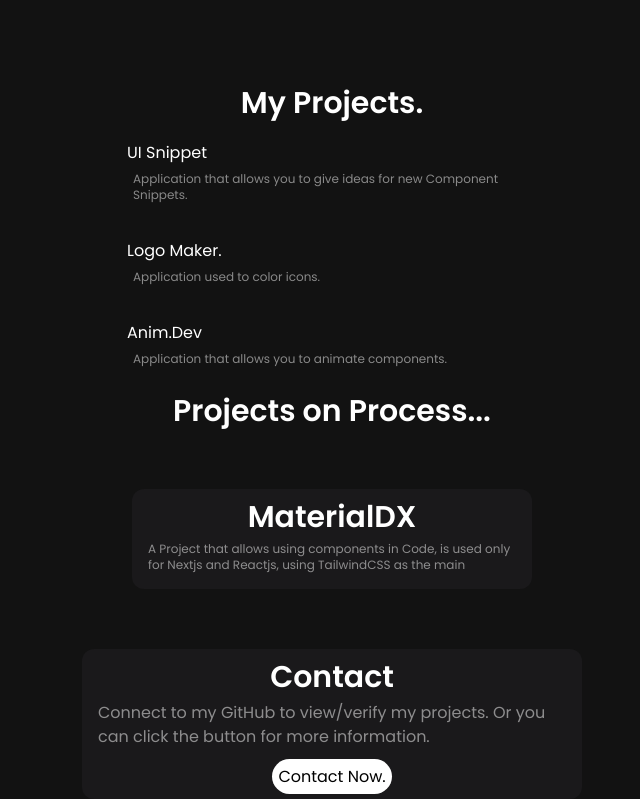
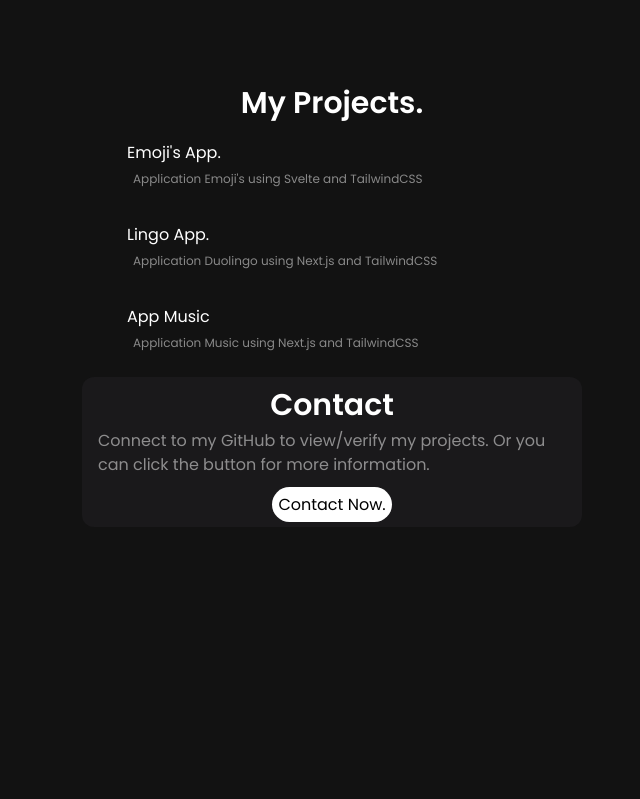
Before and after one commit to NopAngel/nieto, a React (Vite) app: page / in a window 1280 px wide. Shown: the part 635-1434 px from the top of the page, without its empty margins (308-948 px from the left). After the commit the page ends 1162 px from the top, so only its background shows below. Built offline with nearby package versions, Linux system fonts and the light colour scheme.

Commit message:
portfolio settings >> 💻

```diff
--- a/src/components/Project.jsx
+++ b/src/components/Project.jsx
@@ -15,29 +15,17 @@ function Project() {
       <h1 className="text-3xl font-semibold">My Projects.</h1>
       <div className="w-[90%] mx-auto text-center">
         <CardProject
-          Title="UI Snippet"
-          Description="Application that allows you to give ideas for new Component Snippets."
+          Title="Emoji's App."
+          Description="Application Emoji's using Svelte and TailwindCSS"
+        />
+         <CardProject
+          Title="Lingo App."
+          Description="Application Duolingo using Next.js and TailwindCSS"
         />
         <CardProject
-          Title="Logo Maker."
-          Description="
-Application used to color icons."
+          Title="App Music"
+          Description="Application Music using Next.js and TailwindCSS"
         />
-        <CardProject
-          Title="Anim.Dev"
-          Description="Application that allows you to animate components."
-        />
-
-        <h1 className="text-3xl font-semibold">Projects on Process...</h1>
-        <div>
-          <div className="w-[400px] mx-auto mt-[60px] text-left bg-[rgb(26,25,27)] p-[10px] rounded-xl mb-[60px]">
-            <h1 className="text-center text-3xl font-semibold">MaterialDX</h1>
-            <p className="text-xs opacity-50 p-[6px]">
-              A Project that allows using components in Code, is used only for
-              Nextjs and Reactjs, using TailwindCSS as the main
-            </p>
-          </div>
-        </div>
       </div>
     </article>
   );
--- a/src/components/Sidebar.jsx
+++ b/src/components/Sidebar.jsx
@@ -1,9 +1,9 @@
-import { FiHome, FiGithub, FiBook } from "react-icons/fi";
+import { FiHome, FiGithub } from "react-icons/fi";
 import React from "react";
 
 function Sidebar() {
   return (
-    <div
+    <nav
       className="sticky top-6 z-20 bg-[rgba(26,25,27,0.44)] backdrop-blur-sm w-[200px] border-neutral-800 mx-auto rounded-xl"
       id="anim-dv"
     >
@@ -15,12 +15,12 @@ function Sidebar() {
         </li>
 
         <li>
-          <a href="https://github.com/Angel45003/nieto.com">
+          <a href="https://github.com/NopAngel/nieto.com">
             <FiGithub />
           </a>
         </li>
       </ul>
-    </div>
+    </nav>
   );
 }
 
```
